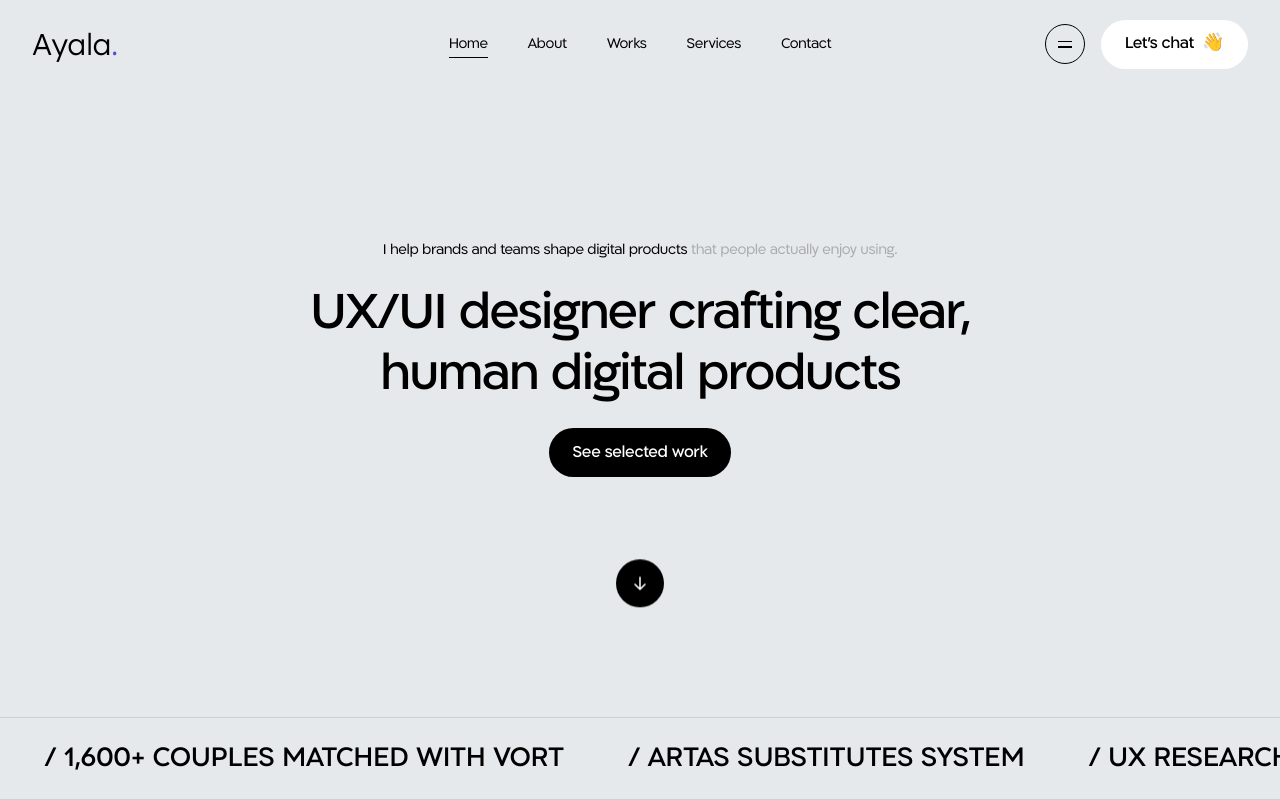
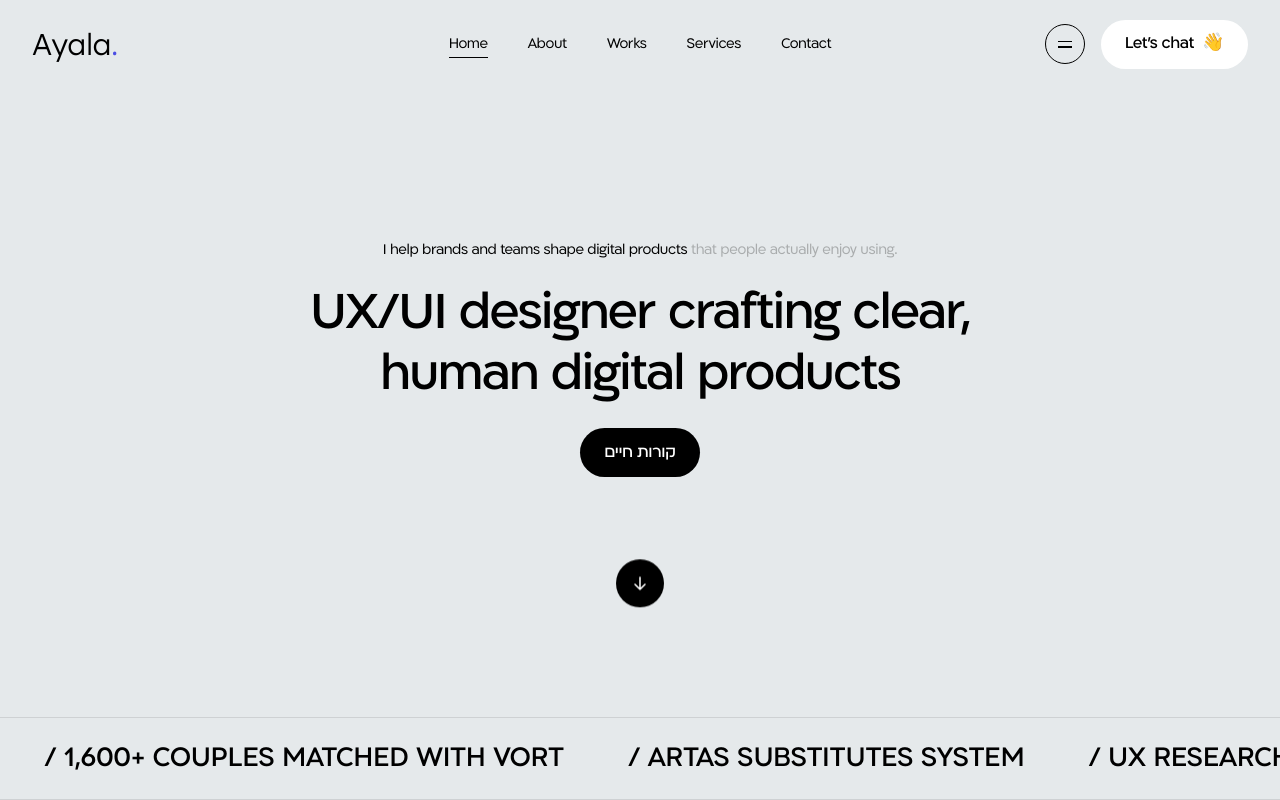
Before and after one commit to 74ayalam-svg/portfolio, a plain HTML site: page index.html in a window 1280 px wide. Shown: the top 800 px of the page. Drawn offline with Linux system fonts and the light colour scheme.

Commit message:
Add CV PDF and link it from the hero button
Co-Authored-By: Claude Opus 5.5 <noreply@anthropic.com>

```diff
--- a/index.html
+++ b/index.html
@@ -52,7 +52,7 @@
       <div class="container hero__inner">
         <p class="eyebrow reveal">I help brands and teams shape digital products <span>that people actually enjoy using.</span></p>
         <h1 class="reveal">UX/UI designer crafting clear,<br>human digital products</h1>
-        <a class="pill pill--dark reveal" href="#works">See selected work</a>
+        <a class="pill pill--dark reveal" href="cv/Ayala-Meshulam-CV.pdf" target="_blank" rel="noopener"><span lang="he" dir="rtl">קורות חיים</span></a>
         <a class="scroll-down" href="#about" aria-label="Scroll down">
           <svg width="12" height="14" viewBox="0 0 12 14" fill="none" aria-hidden="true"><path d="M6 1v12m0 0L1 8m5 5 5-5" stroke="currentColor" stroke-width="1.5" stroke-linecap="round" stroke-linejoin="round"/></svg>
         </a>
```
Also changed, not shown: 1 other file.
